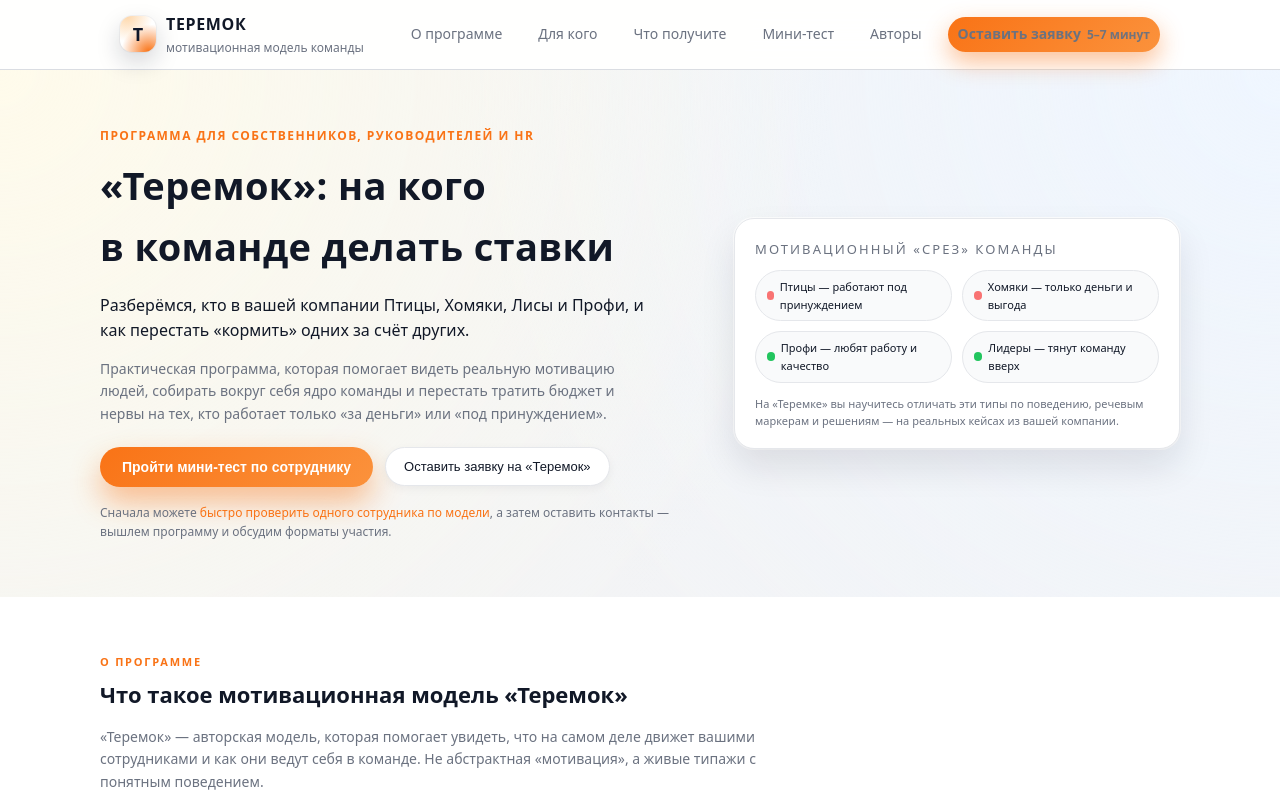
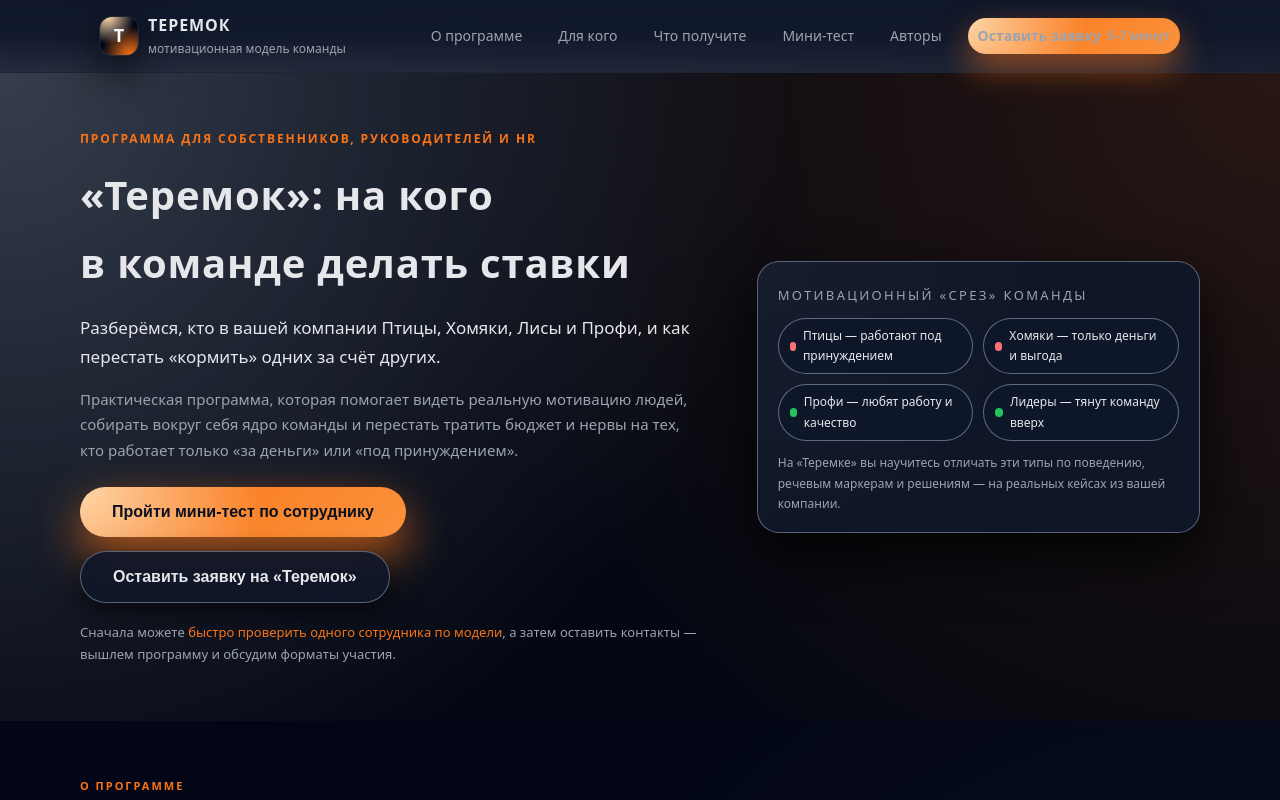
Before and after one commit to vostroslava/teremok-landing, a plain HTML site: page index.html in a window 1280 px wide. Shown: the top 800 px of the page. Drawn offline with Linux system fonts and the light colour scheme.

Commit message:
Refactor styles and layout in index.html
Updated styles and layout in index.html to enhance the visual design and responsiveness.

```diff
--- a/index.html
+++ b/index.html
@@ -7,15 +7,17 @@
     <meta name="description" content="Авторская программа «Теремок» для собственников, руководителей и HR: как понять, на кого в команде делать ставки и перестать кормить минусовых сотрудников.">
     <style>
         :root {
-            --bg: #f3f4f6;
-            --bg-alt: #ffffff;
-            --card: #ffffff;
+            --bg: #020617;
+            --bg-alt: #030712;
+            --card: #020617;
+            --card-soft: #020617;
             --accent: #f97316;
-            --accent-soft: rgba(249,115,22,0.09);
-            --text-main: #111827;
-            --text-muted: #6b7280;
-            --border-subtle: #e5e7eb;
-            --error: #dc2626;
+            --accent-soft: rgba(249,115,22,0.16);
+            --text-main: #e5e7eb;
+            --text-muted: #9ca3af;
+            --border-subtle: #1f2937;
+            --border-strong: #4b5563;
+            --error: #f97373;
         }
 
         * {
@@ -27,11 +29,12 @@
             padding: 0;
             font-family: system-ui, -apple-system, BlinkMacSystemFont, "Segoe UI", sans-serif;
             background:
-                radial-gradient(circle at 0% 0%, #fffbeb 0, transparent 60%),
-                radial-gradient(circle at 100% 0%, #eff6ff 0, transparent 55%),
+                radial-gradient(circle at 0% 0%, rgba(148,163,184,0.25) 0, transparent 55%),
+                radial-gradient(circle at 100% 100%, rgba(15,23,42,0.85) 0, transparent 55%),
                 var(--bg);
             color: var(--text-main);
-            line-height: 1.6;
+            line-height: 1.7;
+            font-size: 15px;
         }
 
         .page-wrap {
@@ -44,13 +47,13 @@
             position: sticky;
             top: 0;
             z-index: 50;
-            backdrop-filter: blur(16px);
-            background: rgba(255,255,255,0.94);
-            border-bottom: 1px solid rgba(209,213,219,0.8);
+            backdrop-filter: blur(18px);
+            background: linear-gradient(to bottom, rgba(15,23,42,0.96), rgba(15,23,42,0.88), transparent);
+            border-bottom: 1px solid rgba(31,41,55,0.85);
         }
 
         .nav {
-            max-width: 1080px;
+            max-width: 1120px;
             margin: 0 auto;
             padding: 12px 20px;
             display: flex;
@@ -66,28 +69,28 @@
         }
 
         .logo-mark {
-            width: 36px;
-            height: 36px;
+            width: 38px;
+            height: 38px;
             border-radius: 12px;
             background:
                 radial-gradient(circle at 20% 0, #fed7aa 0, transparent 55%),
                 radial-gradient(circle at 80% 100%, #f97316 0, transparent 60%),
-                #ffffff;
+                #020617;
             display: flex;
             align-items: center;
             justify-content: center;
             box-shadow:
-                0 0 0 1px rgba(15,23,42,0.04),
-                0 10px 25px rgba(15,23,42,0.18);
+                0 0 0 1px rgba(248,250,252,0.08),
+                0 16px 40px rgba(0,0,0,0.75);
             font-size: 18px;
             font-weight: 800;
-            color: #0f172a;
+            color: #f9fafb;
         }
 
         .logo-text-primary {
             font-weight: 700;
             font-size: 16px;
-            letter-spacing: 0.04em;
+            letter-spacing: 0.06em;
             text-transform: uppercase;
         }
 
@@ -112,15 +115,16 @@
         }
 
         .nav-links a:hover {
-            color: #111827;
-            background-color: rgba(229,231,235,0.75);
+            color: #f9fafb;
+            background-color: rgba(148,163,184,0.16);
         }
 
         .nav-cta {
-            padding: 8px 16px;
+            padding: 10px 18px;
             border-radius: 999px;
-            background: linear-gradient(135deg, #f97316, #fb923c);
-            color: #ffffff;
+            background: radial-gradient(circle at 0% 0%, #fed7aa 0, transparent 55%),
+                        linear-gradient(135deg, #f97316, #fb923c);
+            color: #0b1120;
             font-weight: 600;
             font-size: 14px;
             border: none;
@@ -129,13 +133,13 @@
             display: inline-flex;
             align-items: center;
             gap: 6px;
-            box-shadow: 0 10px 24px rgba(249,115,22,0.45);
+            box-shadow: 0 14px 32px rgba(249,115,22,0.55);
             white-space: nowrap;
         }
 
         .nav-cta span {
             font-size: 12px;
-            opacity: 0.95;
+            opacity: 0.9;
         }
 
         main {
@@ -148,100 +152,139 @@
 
         .section-hero {
             background:
-                radial-gradient(circle at 0% 0%, #fffbeb 0, transparent 60%),
-                radial-gradient(circle at 100% 0%, #eff6ff 0, transparent 60%),
-                var(--bg);
+                radial-gradient(circle at 0% 0%, rgba(148,163,184,0.35) 0, transparent 55%),
+                radial-gradient(circle at 100% 0%, rgba(249,115,22,0.15) 0, transparent 60%),
+                var(--bg-alt);
         }
 
         .section-alt {
-            background: var(--bg-alt);
+            background:
+                radial-gradient(circle at 100% 100%, rgba(15,23,42,0.9) 0, transparent 60%),
+                #020617;
         }
 
         .section-muted {
-            background: #f9fafb;
+            background:
+                radial-gradient(circle at 0% 100%, rgba(30,64,175,0.55) 0, transparent 60%),
+                #020617;
         }
 
         .container {
-            max-width: 1080px;
+            max-width: 1120px;
             margin: 0 auto;
         }
 
         /* Hero */
         .hero {
             display: grid;
-            grid-template-columns: minmax(0, 1.35fr) minmax(0, 1fr);
-            gap: 32px;
+            grid-template-columns: minmax(0, 1.45fr) minmax(0, 1fr);
+            gap: 34px;
             align-items: center;
         }
 
         .hero-kicker {
             font-size: 12px;
-            letter-spacing: 0.12em;
+            letter-spacing: 0.16em;
             text-transform: uppercase;
-            color: #f97316;
+            color: var(--accent);
             font-weight: 600;
-            margin-bottom: 10px;
+            margin-bottom: 12px;
         }
 
         h1 {
-            font-size: clamp(30px, 4vw, 38px);
-            margin: 0 0 14px;
-            letter-spacing: 0.01em;
-            color: #111827;
+            font-size: clamp(32px, 4.4vw, 40px);
+            margin: 0 0 16px;
+            letter-spacing: 0.02em;
         }
 
         .hero-subtitle {
-            font-size: 16px;
-            color: var(--text-main);
-            max-width: 560px;
-            margin-bottom: 10px;
+            font-size: 17px;
+            color: #e5e7eb;
+            max-width: 620px;
+            margin-bottom: 12px;
         }
 
         .hero-text {
-            font-size: 14px;
+            font-size: 15px;
             color: var(--text-muted);
-            max-width: 560px;
-            margin-bottom: 22px;
+            max-width: 620px;
+            margin-bottom: 24px;
         }
 
         .hero-actions {
             display: flex;
             flex-wrap: wrap;
-            gap: 12px;
+            gap: 14px;
             align-items: center;
-            margin-bottom: 16px;
+            margin-bottom: 18px;
+        }
+
+        .btn-primary,
+        .btn-secondary {
+            border-radius: 999px;
+            border: none;
+            cursor: pointer;
+            font-weight: 600;
+            font-size: 15px;
+            padding: 15px 28px;
+            display: inline-flex;
+            align-items: center;
+            justify-content: center;
+            gap: 8px;
+            transition: transform 0.15s ease, box-shadow 0.15s ease, background 0.15s ease, border-color 0.15s ease;
+        }
+
+        .btn-main {
+            font-size: 16px;
+            padding: 16px 32px;
         }
 
         .btn-primary {
-            padding: 12px 22px;
-            border-radius: 999px;
-            border: none;
-            cursor: pointer;
-            background: linear-gradient(135deg, #f97316, #fb923c);
-            color: #ffffff;
-            font-weight: 600;
-            font-size: 14px;
-            box-shadow: 0 15px 30px rgba(249,115,22,0.45);
+            background:
+                radial-gradient(circle at 0% 0%, #fed7aa 0, transparent 55%),
+                linear-gradient(135deg, #f97316, #fb923c);
+            color: #0b1120;
+            box-shadow: 0 18px 40px rgba(249,115,22,0.65);
         }
 
         .btn-secondary {
-            padding: 11px 18px;
-            border-radius: 999px;
-            border: 1px solid var(--border-subtle);
-            background: #ffffff;
-            color: #111827;
-            font-size: 13px;
-            cursor: pointer;
-            font-weight: 500;
-            box-shadow: 0 3px 10px rgba(15,23,42,0.05);
+            background: rgba(15,23,42,0.9);
+            color: #e5e7eb;
+            border: 1px solid rgba(148,163,184,0.55);
+            box-shadow: 0 10px 30px rgba(0,0,0,0.65);
         }
 
+        .btn-primary:hover,
         .btn-secondary:hover {
-            background: #f9fafb;
+            transform: translateY(-1px) scale(1.02);
+            box-shadow: 0 22px 50px rgba(0,0,0,0.75);
+        }
+
+        .btn-primary:active,
+        .btn-secondary:active {
+            transform: translateY(0) scale(0.99);
+            box-shadow: 0 12px 30px rgba(0,0,0,0.7);
+        }
+
+        /* Лёгкая пульсация для главной кнопки теста */
+        @keyframes pulse-glow {
+            0% {
+                box-shadow: 0 18px 40px rgba(249,115,22,0.65);
+            }
+            50% {
+                box-shadow: 0 22px 55px rgba(249,115,22,0.9);
+            }
+            100% {
+                box-shadow: 0 18px 40px rgba(249,115,22,0.65);
+            }
+        }
+
+        .btn-main-primary {
+            animation: pulse-glow 2.8s ease-in-out infinite;
         }
 
         .hero-note {
-            font-size: 12px;
+            font-size: 13px;
             color: var(--text-muted);
         }
 
@@ -256,21 +299,21 @@
         }
 
         .hero-card {
-            border-radius: 20px;
-            padding: 20px 20px 18px;
-            background: var(--card);
-            border: 1px solid var(--border-subtle);
-            box-shadow:
-                0 18px 35px rgba(15,23,42,0.10),
-                0 0 0 1px rgba(255,255,255,0.8);
+            border-radius: 22px;
+            padding: 22px 20px 18px;
+            background:
+                radial-gradient(circle at 0% 0%, rgba(249,250,251,0.03) 0, transparent 55%),
+                rgba(15,23,42,0.96);
+            border: 1px solid rgba(148,163,184,0.55);
+            box-shadow: 0 24px 55px rgba(0,0,0,0.85);
         }
 
         .hero-card-title {
             font-size: 13px;
             text-transform: uppercase;
-            letter-spacing: 0.16em;
+            letter-spacing: 0.18em;
             color: var(--text-muted);
-            margin-bottom: 10px;
+            margin-bottom: 12px;
         }
 
         .hero-card-grid {
@@ -281,13 +324,13 @@
 
         .hero-chip {
             border-radius: 999px;
-            font-size: 11px;
+            font-size: 12px;
             padding: 7px 11px;
-            background: #f9fafb;
-            border: 1px solid var(--border-subtle);
+            background: rgba(15,23,42,0.85);
+            border: 1px solid rgba(148,163,184,0.6);
             display: inline-flex;
             align-items: center;
-            gap: 6px;
+            gap: 7px;
         }
 
         .hero-chip span {
@@ -303,32 +346,31 @@
 
         .hero-card-caption {
             margin-top: 12px;
-            font-size: 11px;
+            font-size: 12px;
             color: var(--text-muted);
         }
 
         .section-header {
-            max-width: 720px;
-            margin-bottom: 24px;
+            max-width: 760px;
+            margin-bottom: 26px;
         }
 
         .section-kicker {
             font-size: 11px;
-            letter-spacing: 0.16em;
+            letter-spacing: 0.18em;
             text-transform: uppercase;
-            color: #f97316;
-            margin-bottom: 6px;
+            color: var(--accent);
+            margin-bottom: 8px;
             font-weight: 600;
         }
 
         h2 {
             font-size: 22px;
-            margin: 0 0 10px;
-            color: #111827;
+            margin: 0 0 12px;
         }
 
         .section-lead {
-            font-size: 14px;
+            font-size: 15px;
             color: var(--text-muted);
         }
 
@@ -339,50 +381,51 @@
         }
 
         .card {
-            border-radius: 18px;
+            border-radius: 20px;
             padding: 18px 18px 16px;
-            background: var(--card);
+            background:
+                radial-gradient(circle at 0% 0%, rgba(248,250,252,0.04) 0, transparent 55%),
+                rgba(15,23,42,0.97);
             border: 1px solid var(--border-subtle);
-            box-shadow: 0 16px 30px rgba(15,23,42,0.06);
+            box-shadow: 0 22px 45px rgba(0,0,0,0.85);
         }
 
         .card h3 {
             margin: 0 0 10px;
-            font-size: 16px;
-            color: #111827;
+            font-size: 17px;
         }
 
         .card p {
             margin: 0 0 10px;
-            font-size: 14px;
-            color: var(--text-main);
+            font-size: 15px;
+            color: #e5e7eb;
         }
 
         .card ul {
             margin: 0;
-            padding-left: 18px;
+            padding-left: 20px;
             font-size: 14px;
             color: var(--text-main);
         }
 
         .card ul li + li {
-            margin-top: 4px;
+            margin-top: 5px;
         }
 
         .pill-list {
             display: flex;
             flex-wrap: wrap;
             gap: 8px;
-            margin-top: 6px;
+            margin-top: 8px;
         }
 
         .pill {
             font-size: 12px;
             padding: 6px 10px;
             border-radius: 999px;
-            background: #eff6ff;
-            border: 1px solid #bfdbfe;
-            color: #1d4ed8;
+            background: rgba(30,64,175,0.35);
+            border: 1px solid rgba(129,140,248,0.85);
+            color: #e0e7ff;
         }
 
         .grid-3 {
@@ -392,13 +435,13 @@
         }
 
         .highlight {
-            background: linear-gradient(to right, var(--accent-soft), #ffffff);
+            background: linear-gradient(to right, var(--accent-soft), rgba(15,23,42,0.95));
             border-left: 3px solid var(--accent);
             padding: 10px 12px;
             border-radius: 12px;
             font-size: 13px;
             color: var(--text-muted);
-            margin-top: 8px;
+            margin-top: 10px;
         }
 
         /* Experts */
@@ -411,7 +454,6 @@
         .expert-name {
             font-weight: 600;
             font-size: 15px;
-            color: #111827;
         }
 
         .expert-role {
@@ -424,7 +466,7 @@
             font-size: 13px;
             color: var(--text-main);
             margin: 8px 0 0;
-            padding-left: 16px;
+            padding-left: 18px;
         }
 
         .metrics-list li + li {
@@ -433,11 +475,13 @@
 
         /* Form */
         .form-wrapper {
-            border-radius: 20px;
-            padding: 22px 20px 20px;
-            background: #ffffff;
-            border: 1px solid var(--border-subtle);
-            box-shadow: 0 18px 35px rgba(15,23,42,0.07);
+            border-radius: 22px;
+            padding: 24px 20px 20px;
+            background:
+                radial-gradient(circle at 0% 0%, rgba(248,250,252,0.05) 0, transparent 55%),
+                rgba(15,23,42,0.98);
+            border: 1px solid rgba(148,163,184,0.7);
+            box-shadow: 0 26px 52px rgba(0,0,0,0.9);
         }
 
         .form-grid {
@@ -466,10 +510,10 @@
 
         .input, .select, textarea {
             width: 100%;
-            padding: 9px 11px;
+            padding: 10px 12px;
             border-radius: 12px;
-            border: 1px solid #d1d5db;
-            background: #ffffff;
+            border: 1px solid rgba(148,163,184,0.7);
+            background: rgba(15,23,42,0.98);
             color: var(--text-main);
             font-size: 14px;
             outline: none;
@@ -478,13 +522,13 @@
 
         .input:focus, .select:focus, textarea:focus {
             border-color: var(--accent);
-            box-shadow: 0 0 0 1px rgba(249,115,22,0.35);
-            background-color: #fffbeb;
+            box-shadow: 0 0 0 1px rgba(249,115,22,0.45);
+            background-color: #020617;
         }
 
         textarea {
             resize: vertical;
-            min-height: 90px;
+            min-height: 96px;
         }
 
         .field-hint {
@@ -499,8 +543,12 @@
         }
 
         .form-secondary {
-            font-size: 12px;
+            font-size: 13px;
             color: var(--text-muted);
+        }
+
+        .form-secondary ul {
+            padding-left: 18px;
         }
 
         .required {
@@ -523,16 +571,15 @@
         }
 
         .quiz-question-title {
-            font-size: 13px;
+            font-size: 14px;
             font-weight: 600;
             margin-bottom: 6px;
-            color: #111827;
         }
 
         .quiz-options {
             display: flex;
             flex-direction: column;
-            gap: 5px;
+            gap: 6px;
             font-size: 13px;
         }
 
@@ -541,13 +588,15 @@
             align-items: flex-start;
             gap: 8px;
             cursor: pointer;
-            padding: 6px 8px;
+            padding: 7px 9px;
             border-radius: 10px;
-            transition: background-color 0.15s ease;
+            transition: background-color 0.12s ease, border-color 0.12s ease;
+            border: 1px solid transparent;
         }
 
         .quiz-options label:hover {
-            background-color: #f3f4f6;
+            background-color: rgba(31,41,55,0.9);
+            border-color: rgba(55,65,81,0.9);
         }
 
         .quiz-options input[type="radio"] {
@@ -555,22 +604,22 @@
         }
 
         .quiz-actions {
-            margin-top: 18px;
+            margin-top: 20px;
             display: flex;
             flex-wrap: wrap;
-            gap: 12px;
+            gap: 14px;
             align-items: center;
         }
 
         .quiz-result {
             display: none;
-            margin-top: 12px;
-            padding: 10px 12px;
+            margin-top: 14px;
+            padding: 11px 12px;
             border-radius: 12px;
-            background: #fffbeb;
-            border: 1px solid #fed7aa;
+            background: rgba(22,163,74,0.09);
+            border: 1px solid rgba(34,197,94,0.65);
             font-size: 13px;
-            color: #7c2d12;
+            color: #bbf7d0;
         }
 
         .quiz-result strong {
@@ -584,13 +633,13 @@
         }
 
         footer {
-            border-top: 1px solid var(--border-subtle);
+            border-top: 1px solid rgba(31,41,55,0.95);
             padding: 16px 20px 22px;
-            background: #f9fafb;
+            background: #020617;
         }
 
         .footer-inner {
-            max-width: 1080px;
+            max-width: 1120px;
             margin: 0 auto;
             display: flex;
             flex-wrap: wrap;
@@ -605,13 +654,13 @@
         }
 
         .footer-inner a {
-            color: #6b7280;
+            color: var(--text-muted);
             font-size: 11px;
             text-decoration: none;
         }
 
         .footer-inner a:hover {
-            color: #111827;
+            color: #f9fafb;
             text-decoration: underline;
         }
 
@@ -660,6 +709,10 @@
                 justify-content: center;
                 text-align: center;
             }
+
+            .btn-main {
+                width: 100%;
+            }
         }
     </style>
 </head>
@@ -706,10 +759,10 @@
                             кто работает только «за деньги» или «под принуждением».
                         </p>
                         <div class="hero-actions">
-                            <button class="btn-primary" onclick="document.getElementById('test').scrollIntoView({behavior: 'smooth'});">
+                            <button class="btn-primary btn-main btn-main-primary" onclick="document.getElementById('test').scrollIntoView({behavior: 'smooth'});">
                                 Пройти мини-тест по сотруднику
                             </button>
-                            <button class="btn-secondary" onclick="document.getElementById('registration').scrollIntoView({behavior: 'smooth'});">
+                            <button class="btn-secondary btn-main" onclick="document.getElementById('registration').scrollIntoView({behavior: 'smooth'});">
                                 Оставить заявку на «Теремок»
                             </button>
                         </div>
@@ -1110,7 +1163,9 @@
                         </div>
 
                         <div class="quiz-actions">
-                            <button type="submit" class="btn-primary">Посчитать результат</button>
+                            <button type="submit" class="btn-primary btn-main">
+                                Посчитать результат
+                            </button>
                             <div id="quiz-error" class="quiz-error"></div>
                         </div>
 
@@ -1254,8 +1309,8 @@
                                 <textarea id="request" name="request" placeholder="С чем хотите поработать на «Теремке» — команда, вовлечённость, подбор, управленческие решения и т.п."></textarea>
                             </div>
 
-                            <button type="submit" class="btn-primary">
-                                Отправить заявку
+                            <button type="submit" class="btn-primary btn-main">
+                                Оставить заявку на «Теремок»
                             </button>
 
                             <div class="form-note">
@@ -1387,6 +1442,8 @@
                 ', Профи: ' + scores.D + '.</span>';
         }
 
+        html += '<br><br><span>Если хотите разобрать 2–3 ключевых сотрудника по этой модели глубже, оставьте заявку ниже — свяжемся и посмотрим на вашу команду точечно.</span>';
+
         var quizRawValue = 'A:' + scores.A + ', B:' + scores.B + ', C:' + scores.C + ', D:' + scores.D;
 
         // Записываем в скрытые поля формы заявки (если они есть на странице)
```
